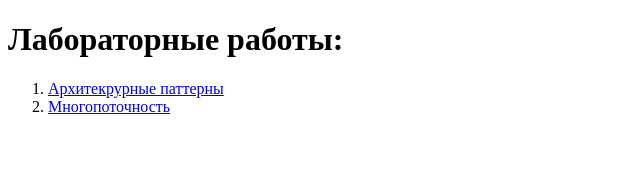
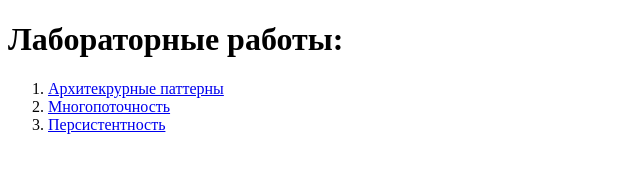
Before and after one commit to iandreyshev/PlayerCodelab.github.io, a plain HTML site: page android_2019/index.html in a window 1280 px wide. Shown: the whole page, without its empty margins (0-640 px from the left). Drawn offline with Linux system fonts and the light colour scheme.

Commit message:
Добавил персистентность в главное меню

```diff
--- a/android_2019/index.html
+++ b/android_2019/index.html
@@ -11,6 +11,7 @@
 	<ol>
 		<li><a href="architecture/index.html">Архитекрурные паттерны</a></li>
 		<li><a href="multithreading/index.html">Многопоточность</a></li>
+		<li><a href="persistency/index.html">Персистентность</a></li>
 	</ol>
 </body>
 </html>
```
